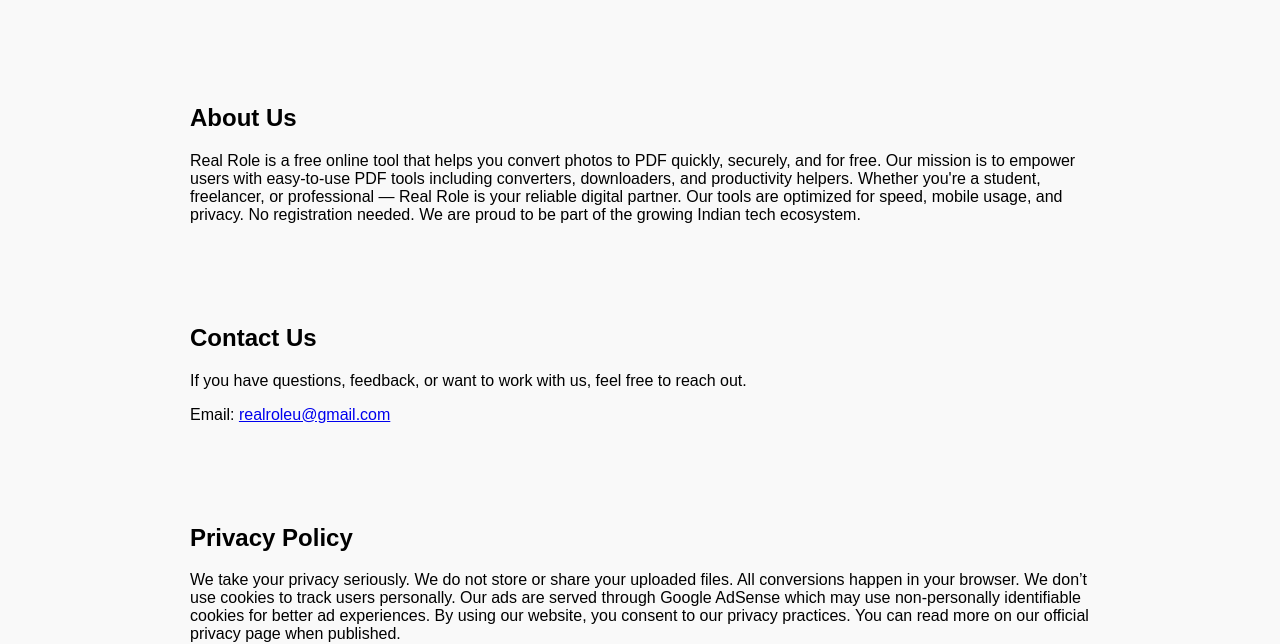
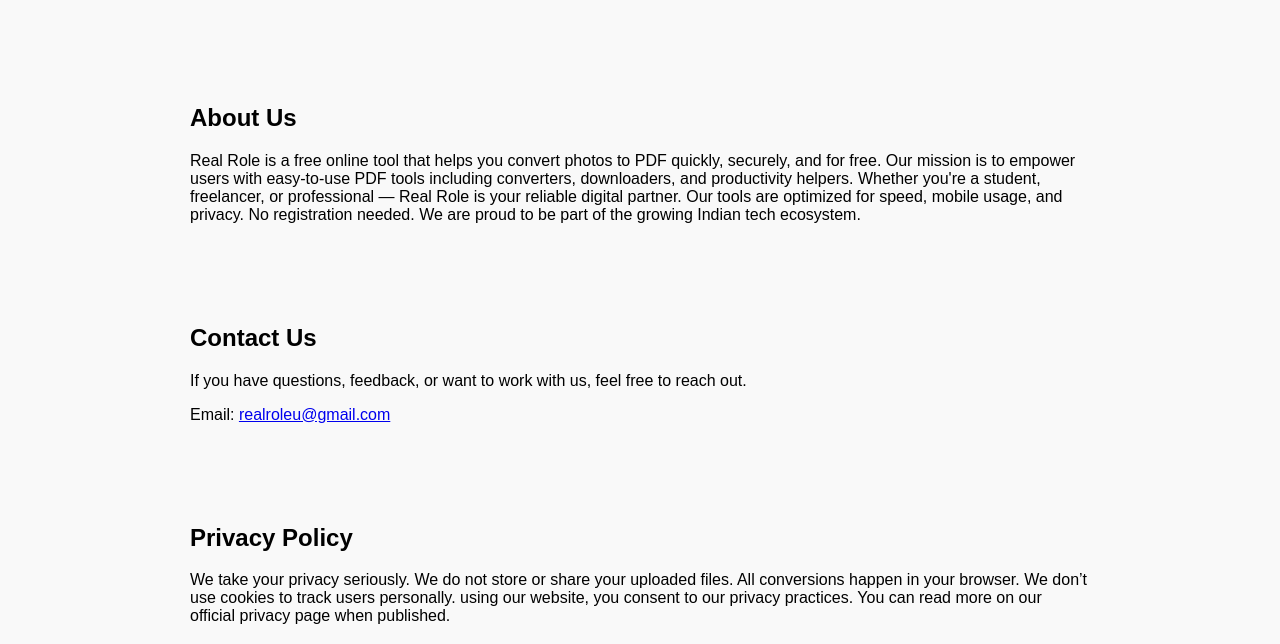
Before and after one commit to realroles/Hero, a website: page index.html in a window 1280 px wide. Shown: the part 157-801 px from the top of the page. Drawn offline with nearby package versions, Linux system fonts and the light colour scheme.

Commit message:
Update index.html

```diff
--- a/index.html
+++ b/index.html
@@ -185,7 +185,7 @@
 
 <section id="privacy">
   <h2>Privacy Policy</h2>
-  <p>We take your privacy seriously. We do not store or share your uploaded files. All conversions happen in your browser. We don’t use cookies to track users personally. Our ads are served through Google AdSense which may use non-personally identifiable cookies for better ad experiences. By using our website, you consent to our privacy practices. You can read more on our official privacy page when published.</p>
+  <p>We take your privacy seriously. We do not store or share your uploaded files. All conversions happen in your browser. We don’t use cookies to track users personally. using our website, you consent to our privacy practices. You can read more on our official privacy page when published.</p>
 </section>
 
 <section id="terms">
```
